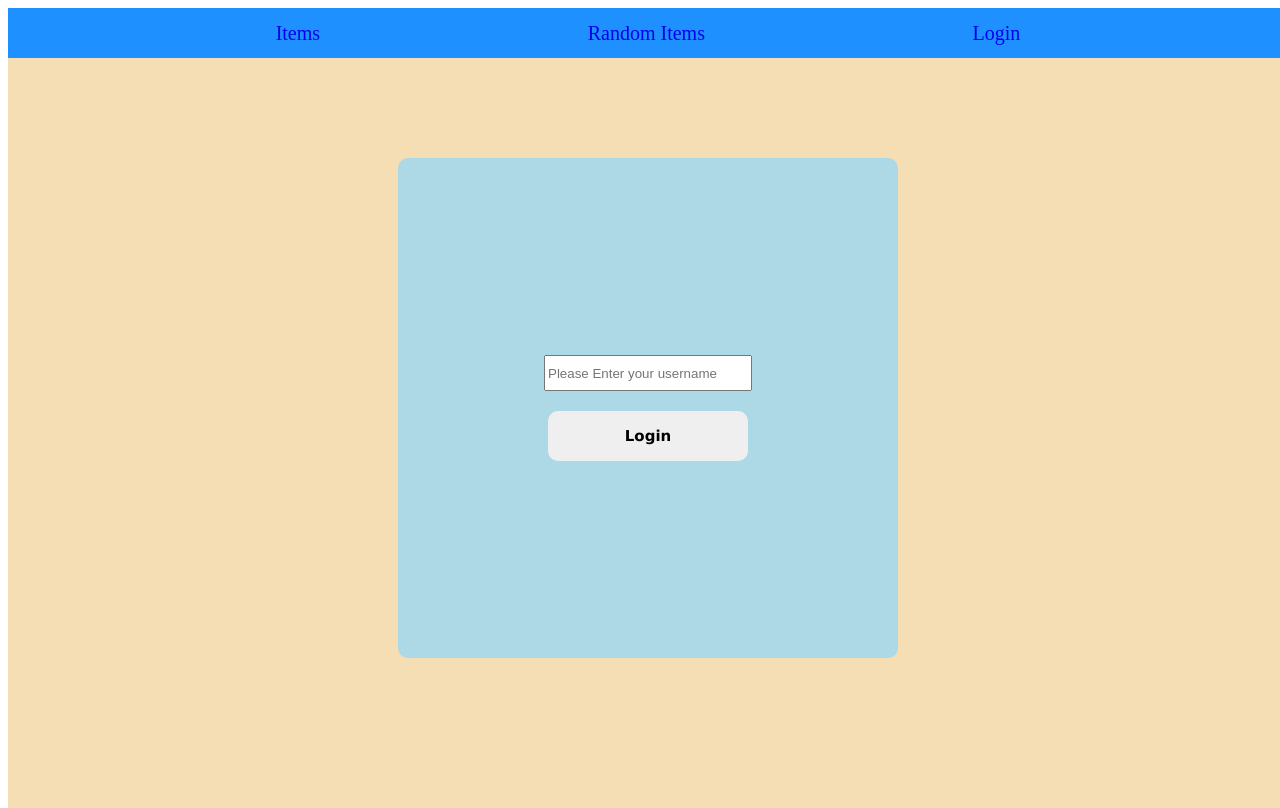
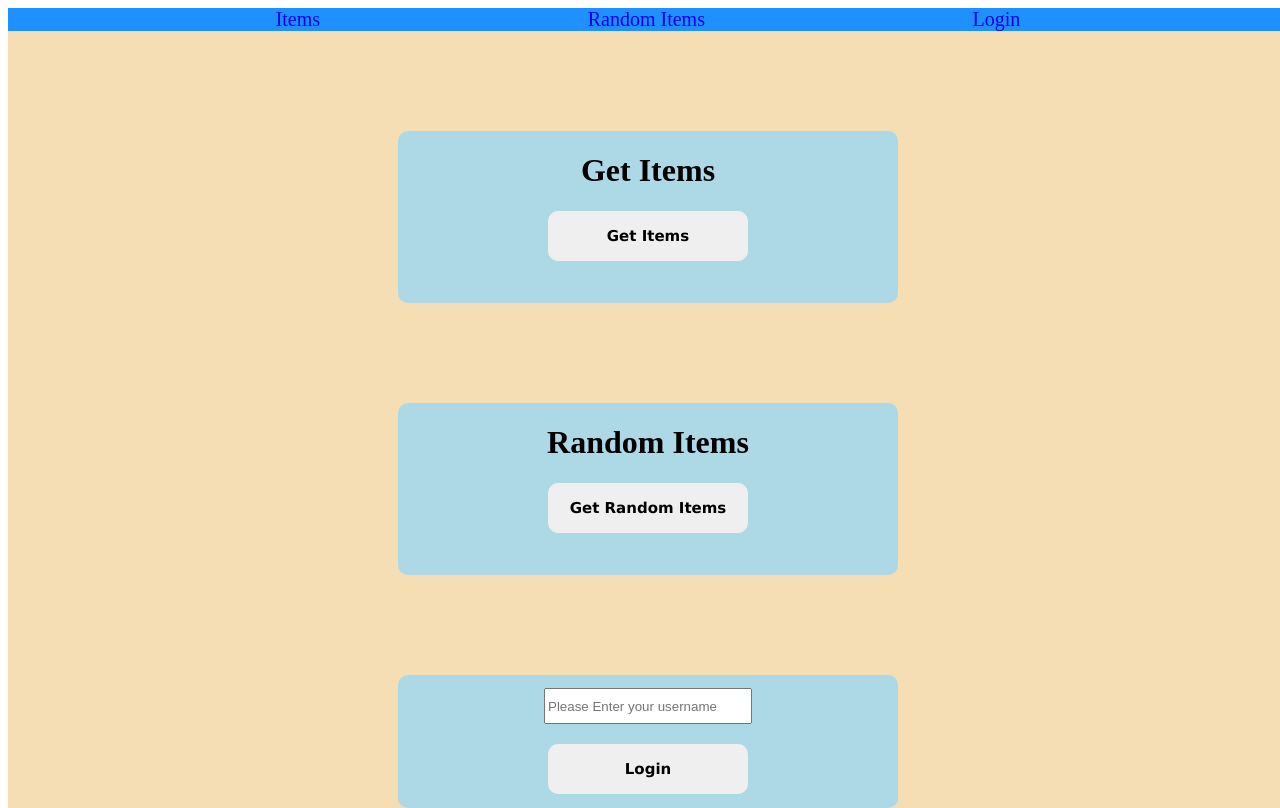
Before and after one commit to diaeddine1/Rule-Mining, a React (Vite) app in the folder FrontEnd for Express/: page / in a window 1280 px wide. Built offline with nearby package versions, Linux system fonts and the light colour scheme.

Commit message:
Commit with vercel's backend urls

```diff
--- a/FrontEnd for Express/src/App.jsx
+++ b/FrontEnd for Express/src/App.jsx
@@ -11,14 +11,18 @@ function App() {
 
   return (
     <>
+    {/* <div className='listing'> */}
     <Navbar/>
+    <Get_Items/>
+    <Random_items/>
+    {/* </div> */}
      <BrowserRouter>
 
         <Routes>
           {/* <Route path="/" element={<Home email={email}  />} /> */}
           <Route path="/" element={<Login/>} />
           <Route path="/Items" element={<Get_Items/>} />
-          <Route path="/RandomItems" element={<Random_items/>} />
+          <Route path="/rule-mining-client.vercel.app/RandomItems" element={<Random_items/>} />
         </Routes>
       </BrowserRouter>
 
--- a/FrontEnd for Express/src/Components/Navbar.jsx
+++ b/FrontEnd for Express/src/Components/Navbar.jsx
@@ -5,7 +5,7 @@ export default function Navbar() {
     <div className='navbar'>
 
      <a href='/Items'>Items</a>
-     <a href='/RandomItems'>Random Items</a>
+     <a href='/rule-mining-client.vercel.app/RandomItems'>Random Items</a>
      <a href='/'>Login</a>
     </div>
   )
--- a/FrontEnd for Express/src/Styles/style.css
+++ b/FrontEnd for Express/src/Styles/style.css
@@ -14,8 +14,10 @@ body{
     background-color: wheat;
     margin: 0;
     padding: 0;
+    position: relative;
 
 }
+
 .navbar{
     width: 100vw;
     height: 50px;
```
Also changed, not shown: 1 other file (tests, documents, lock files or other folders).
